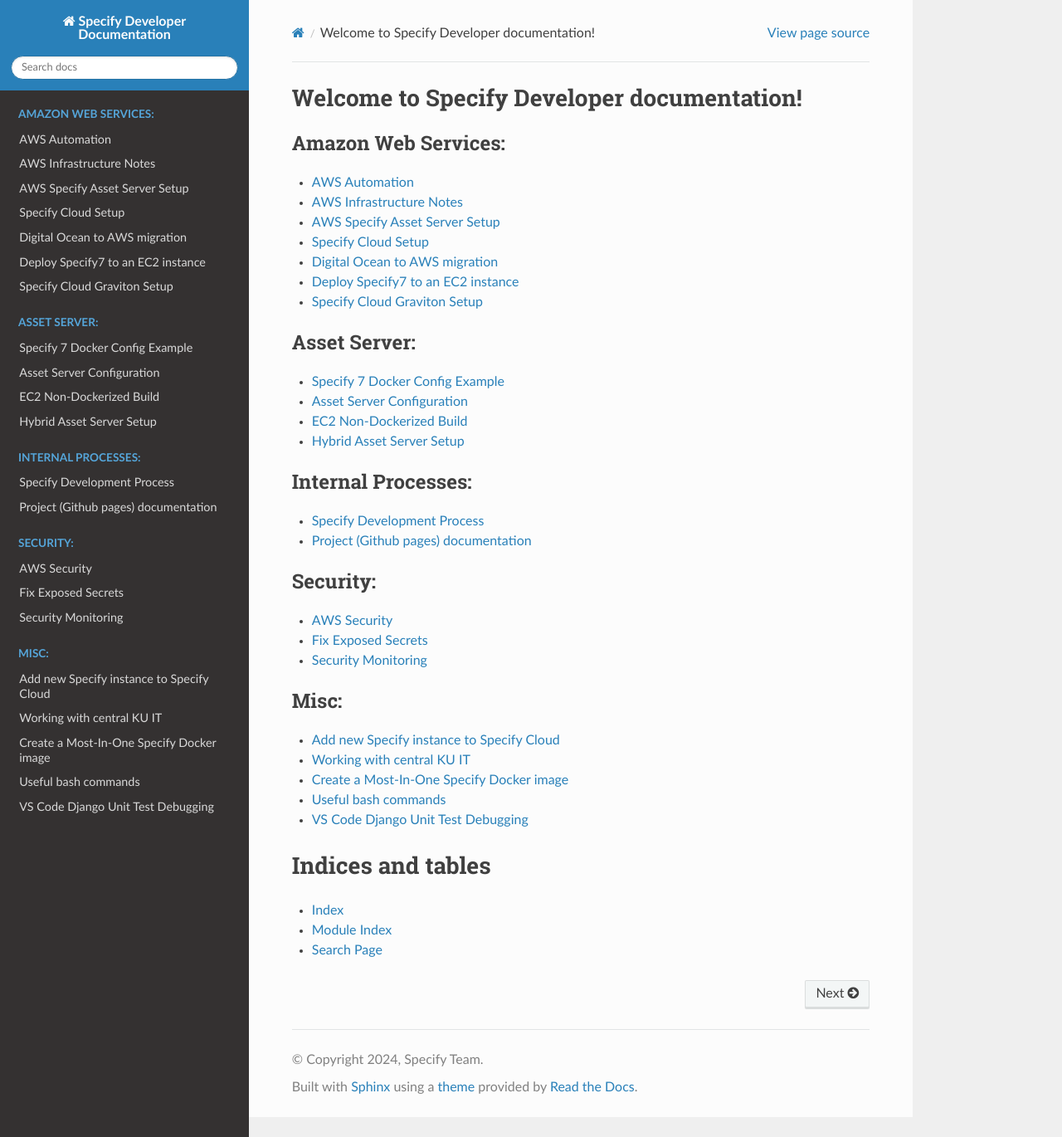
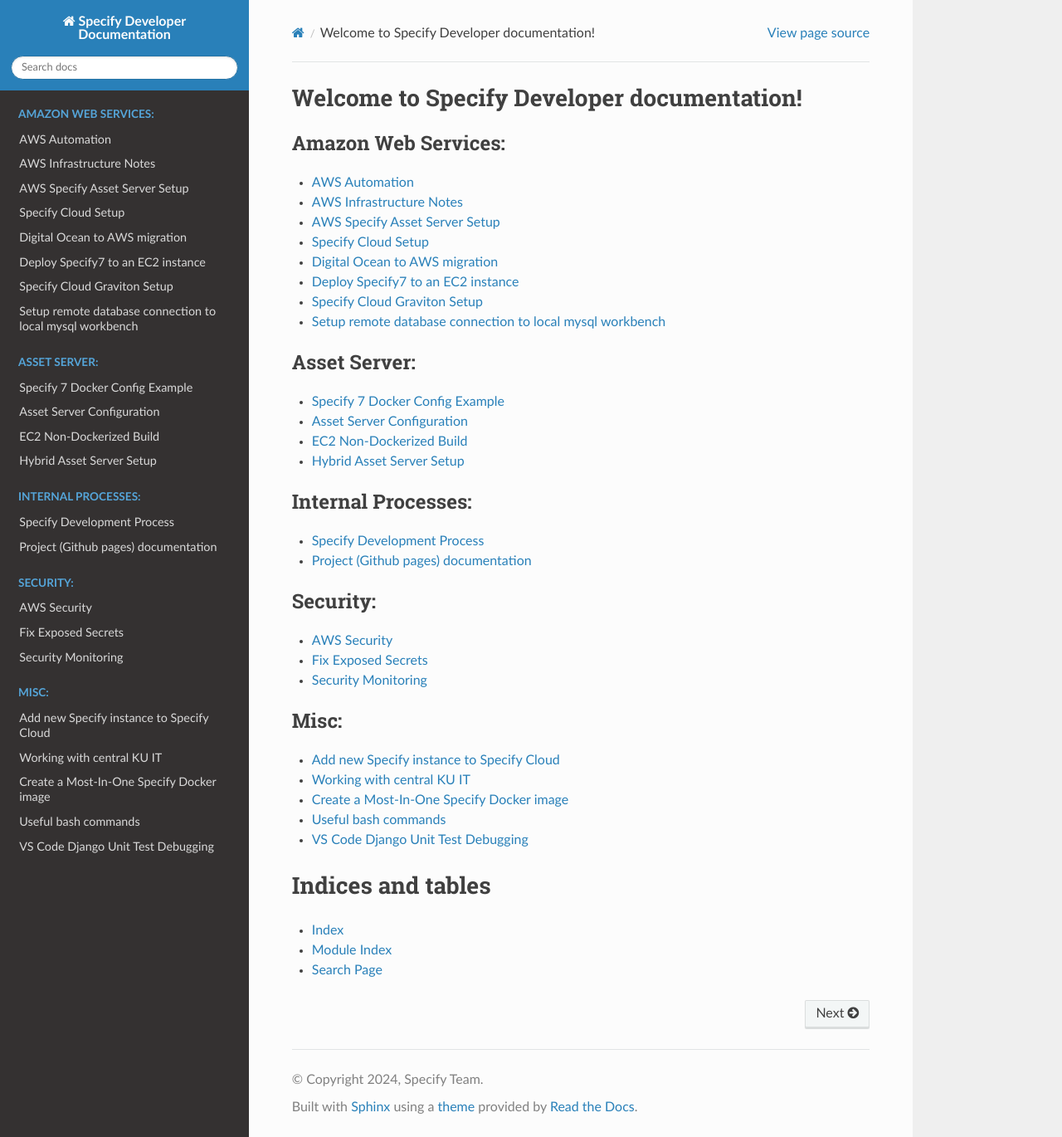
Before and after one commit to specify/specify.github.io, a Sphinx documentation site: the page built from sphinx/index.rst, in a window 1280 px wide and 1370 px high. Shown: the whole window at 83% size. Built offline with Sphinx 7.4.7 and the Read the Docs theme 2.0.0, drawn with Linux system fonts in a browser that asks for light colours.

Commit message:
add aws/remote_db_connection index

```diff
--- a/sphinx/index.rst
+++ b/sphinx/index.rst
@@ -12,6 +12,7 @@
    aws/client_migration_notes
    aws/ec2_rds_specify7_setup
    aws/specify_cloud_graviton_setup
+   aws/remote_db_connection
 
 .. toctree::
    :maxdepth: 1
```
